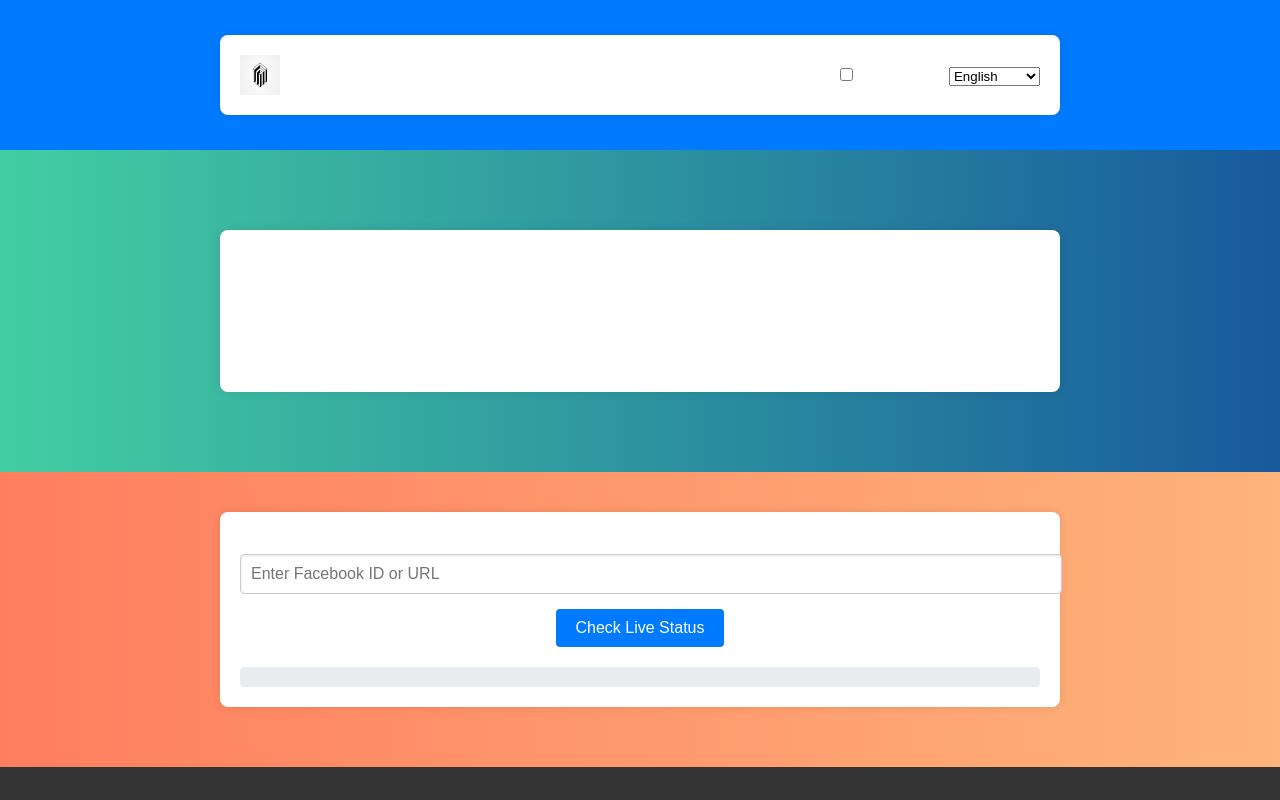
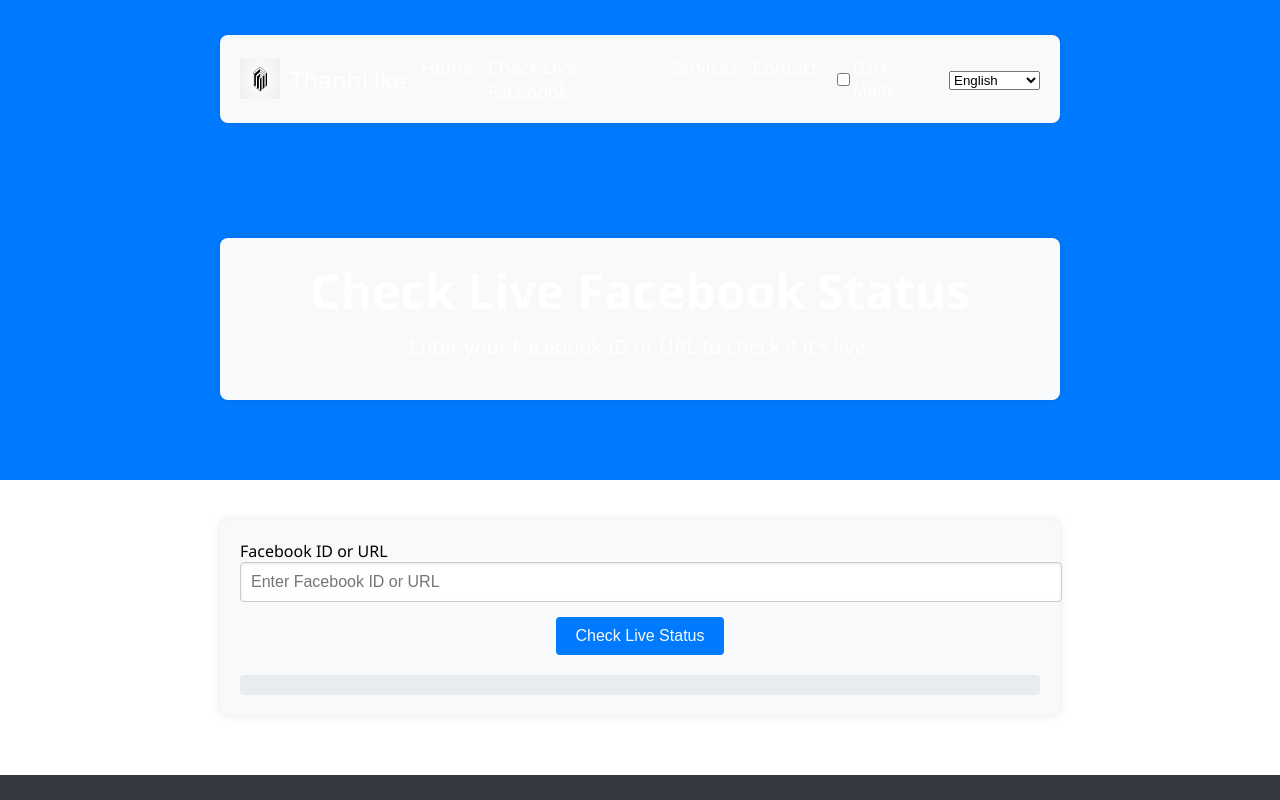
Before and after one commit to Aasyaco/ProjA, a plain HTML site: page index.html in a window 1280 px wide. Shown: the top 800 px of the page. Drawn offline with Linux system fonts and the light colour scheme.

Commit message:
Update styles.css

```diff
--- a/styles.css
+++ b/styles.css
@@ -1,15 +1,34 @@
+:root {
+    --background-color: #ffffff;
+    --text-color: #000000;
+    --primary-color: #007bff;
+    --secondary-color: #6c757d;
+    --success-color: #28a745;
+    --danger-color: #dc3545;
+    --warning-color: #ffc107;
+    --info-color: #17a2b8;
+    --light-color: #f8f9fa;
+    --dark-color: #343a40;
+    --navbar-background-color: var(--primary-color);
+    --navbar-text-color: #ffffff;
+    --header-background-color: var(--primary-color);
+    --header-text-color: #ffffff;
+    --footer-background-color: var(--dark-color);
+    --footer-text-color: #ffffff;
+}
+
 body {
     font-family: 'Segoe UI', Tahoma, Geneva, Verdana, sans-serif;
     margin: 0;
     padding: 0;
-    background: linear-gradient(to right, #ff7e5f, #feb47b);
-    color: #fff;
+    background-color: var(--background-color);
+    color: var(--text-color);
     overflow-x: hidden;
 }
 
 .navbar {
-    background-color: #007bff;
-    color: #fff;
+    background-color: var(--navbar-background-color);
+    color: var(--navbar-text-color);
     padding: 15px 0;
     box-shadow: 0 4px 6px rgba(0, 0, 0, 0.1);
 }
@@ -22,7 +41,7 @@ body {
 
 .navbar-brand {
     font-size: 24px;
-    color: #fff;
+    color: var(--navbar-text-color);
     text-decoration: none;
     display: flex;
     align-items: center;
@@ -51,19 +70,29 @@ body {
 }
 
 .nav-link {
-    color: #fff;
+    color: var(--navbar-text-color);
     text-decoration: none;
     font-size: 18px;
     transition: color 0.3s;
 }
 
 .nav-link:hover {
-    color: #ff7e5f;
+    color: var(--secondary-color);
+}
+
+.theme-switch {
+    display: flex;
+    align-items: center;
+    margin-left: 15px;
+}
+
+.language-select {
+    margin-left: 15px;
 }
 
 .header {
-    background: linear-gradient(to right, #43cea2, #185a9d);
-    color: #fff;
+    background-color: var(--header-background-color);
+    color: var(--header-text-color);
     padding: 60px 0;
     text-align: center;
     overflow: hidden;
@@ -101,7 +130,7 @@ body {
 .container {
     max-width: 800px;
     margin: 20px auto;
-    background-color: #fff;
+    background-color: var(--light-color);
     padding: 20px;
     box-shadow: 0 0 10px rgba(0, 0, 0, 0.1);
     border-radius: 8px;
@@ -136,13 +165,13 @@ body {
 }
 
 .form-control:focus {
-    border-color: #007bff;
+    border-color: var(--primary-color);
     outline: none;
 }
 
 .btn {
-    background-color: #007bff;
-    color: #fff;
+    background-color: var(--primary-color);
+    color: var(--light-color);
     padding: 10px 20px;
     border: none;
     border-radius: 4px;
@@ -152,20 +181,20 @@ body {
 }
 
 .btn:hover {
-    background-color: #0056b3;
+    background-color: var(--dark-color);
     transform: translateY(-2px);
 }
 
 .footer {
-    background-color: #333;
-    color: #fff;
+    background-color: var(--footer-background-color);
+    color: var(--footer-text-color);
     padding: 20px;
     text-align: center;
     margin-top: 20px;
 }
 
 .footer a {
-    color: #fff;
+    color: var(--footer-text-color);
     text-decoration: none;
 }
 
```
